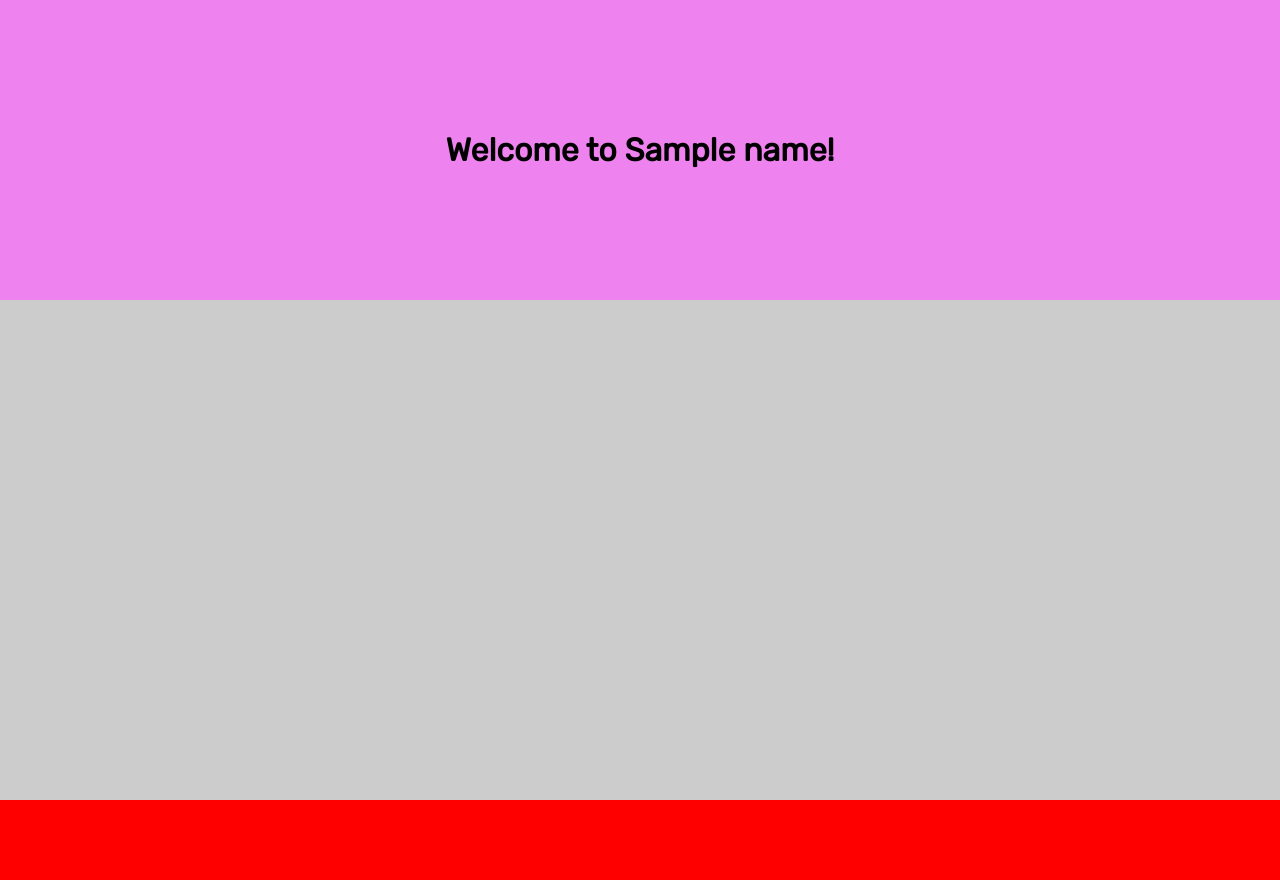
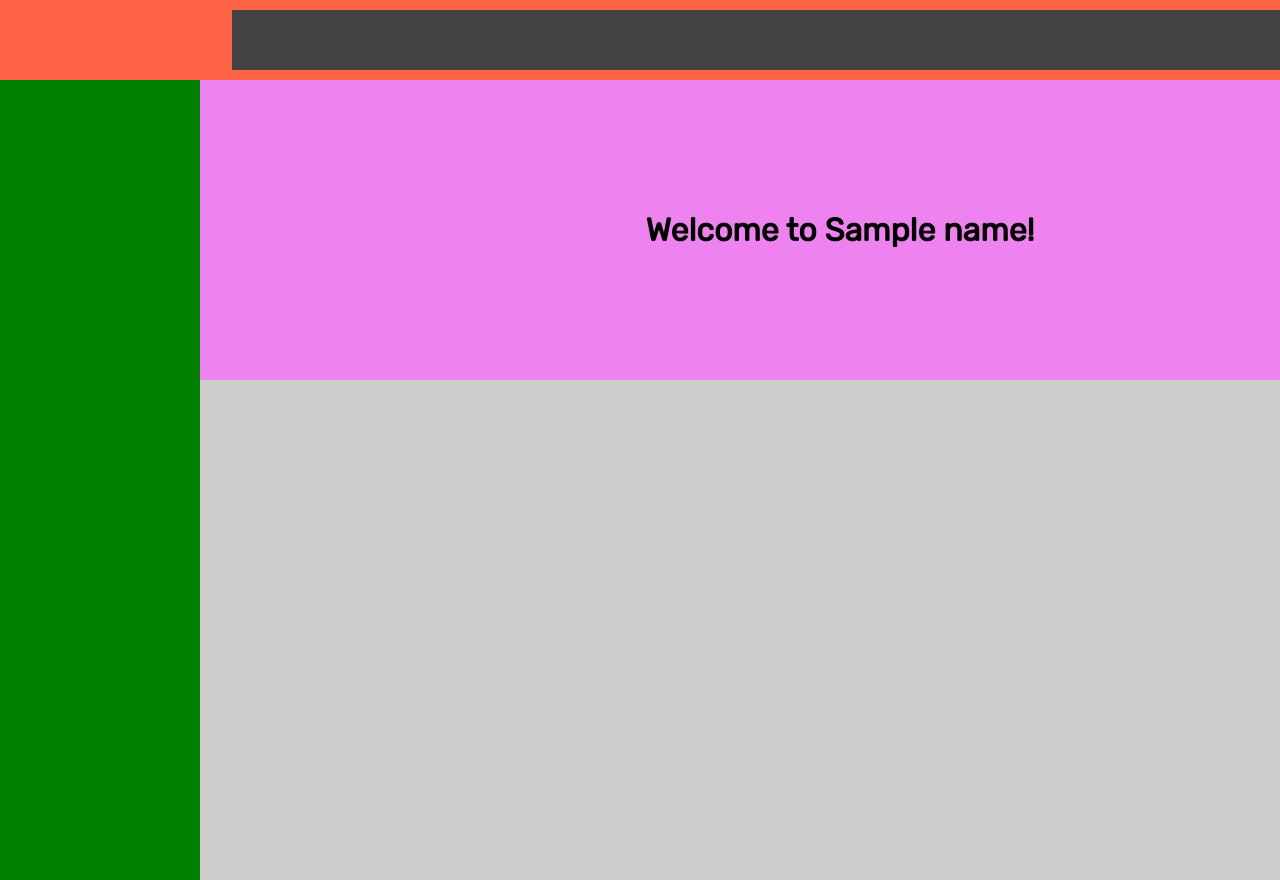
Before and after one commit to codey4k/fs4, a Symfony app: template templates/index/index.html.twig in a window 1280 px wide. Run offline with Twig, Linux system fonts and the light colour scheme; the template is opened without the code that fills it: most values are stand-ins (such as "Sample title", 1, 10 or a date in 2020); some libraries are stand-ins or nearby versions.

Commit message:
adding navbar section

```diff
--- a/public/css/index.css
+++ b/public/css/index.css
@@ -1,6 +1,8 @@
 * {
     margin : 0;
     padding : 0;
+    border : 0;
+    outline : 0;
     box-sizing : border-box;
 }
 
@@ -9,13 +11,16 @@ body{
 }
 
 .wrapper {
-    margin-left : -200px;
+    /*position : relative;*/
+    /*margin-left : -200px;*/
     overflow : hidden;
     height : 100vh;
     display : grid;
+    /*transition : 1.5s cubic-bezier(0,1.56,1,-1.4)*/
     grid-template-columns : 200px 100vw;
-    /*grid-template-rows : ;*/
 }
 .menu-left {
+    height : 100%;
+    grid-column : span 1;
     background : green;
 }
--- a/public/css/main.css
+++ b/public/css/main.css
@@ -1,10 +1,16 @@
 .index {
-    height : auto;
+    position : relative;
+    /*height : auto;*/
     background : red;
     overflow-y : scroll;
+    grid-colmn : span 1;
+    /*overflow-x : hidden;*/
+    /*overflow-x : hidden;*/
 }
 
 .header {
+    position : relative;
+    margin-top : 80px;
     width : 100%;
     height : 300px;
     background : violet;
@@ -18,3 +24,21 @@
     height : 500px;
     background : #ccc;
 }
+
+.navbar {
+    position : fixed;
+    width : 100%;
+    height : 80px;
+    background : tomato;
+
+    display : flex;
+
+    z-index : 2000;
+}
+
+.navbar__container {
+    margin : auto;
+    width : 95%;
+    height : 60px;
+    background : #444;
+}
--- a/templates/base.html.twig
+++ b/templates/base.html.twig
@@ -8,6 +8,7 @@
         <link href="https://fonts.googleapis.com/css?family=Rubik:300,400" rel="stylesheet">
     </head>
     <body>
+        <section class="navbar"></section>
         <div class="wrapper">
             <div class="menu-left"></div>
 
--- a/templates/index/index.html.twig
+++ b/templates/index/index.html.twig
@@ -9,6 +9,11 @@
 {% block content %}
 
 <div class="index">
+    <section class="navbar">
+        <div class="navbar__container">
+        </div>
+    </section>
+
     <header class="header">
         <h1>Welcome to {{ name }}!</h1>
     </header>
```
